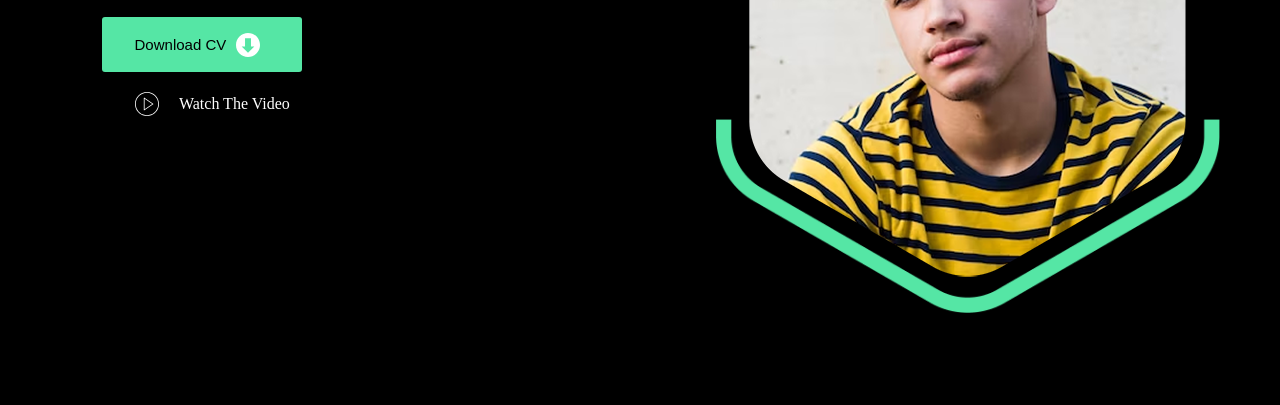
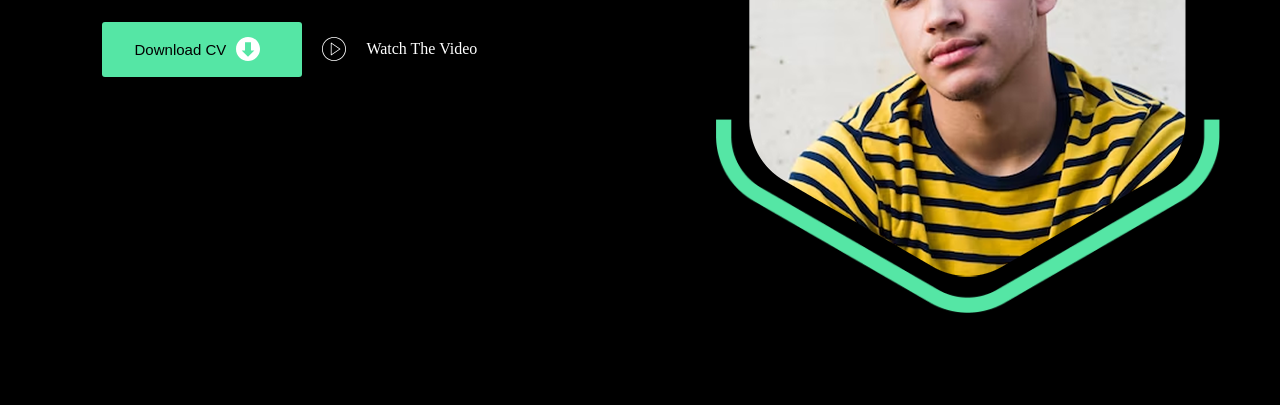
Before and after one commit to Abdullahmukaty/Abdullahmukaty, a plain HTML site: page index.html in a window 1280 px wide. Shown: the part 395-800 px from the top of the page. Drawn offline with Linux system fonts and the light colour scheme.

Commit message:
Update style.css

```diff
--- a/style.css
+++ b/style.css
@@ -87,7 +87,7 @@ h1 {
     background-color: #fff !important;
 }
 
-.btns {
+.btn {
     display: flex;
     justify-content: center;
     align-items: center;
```
